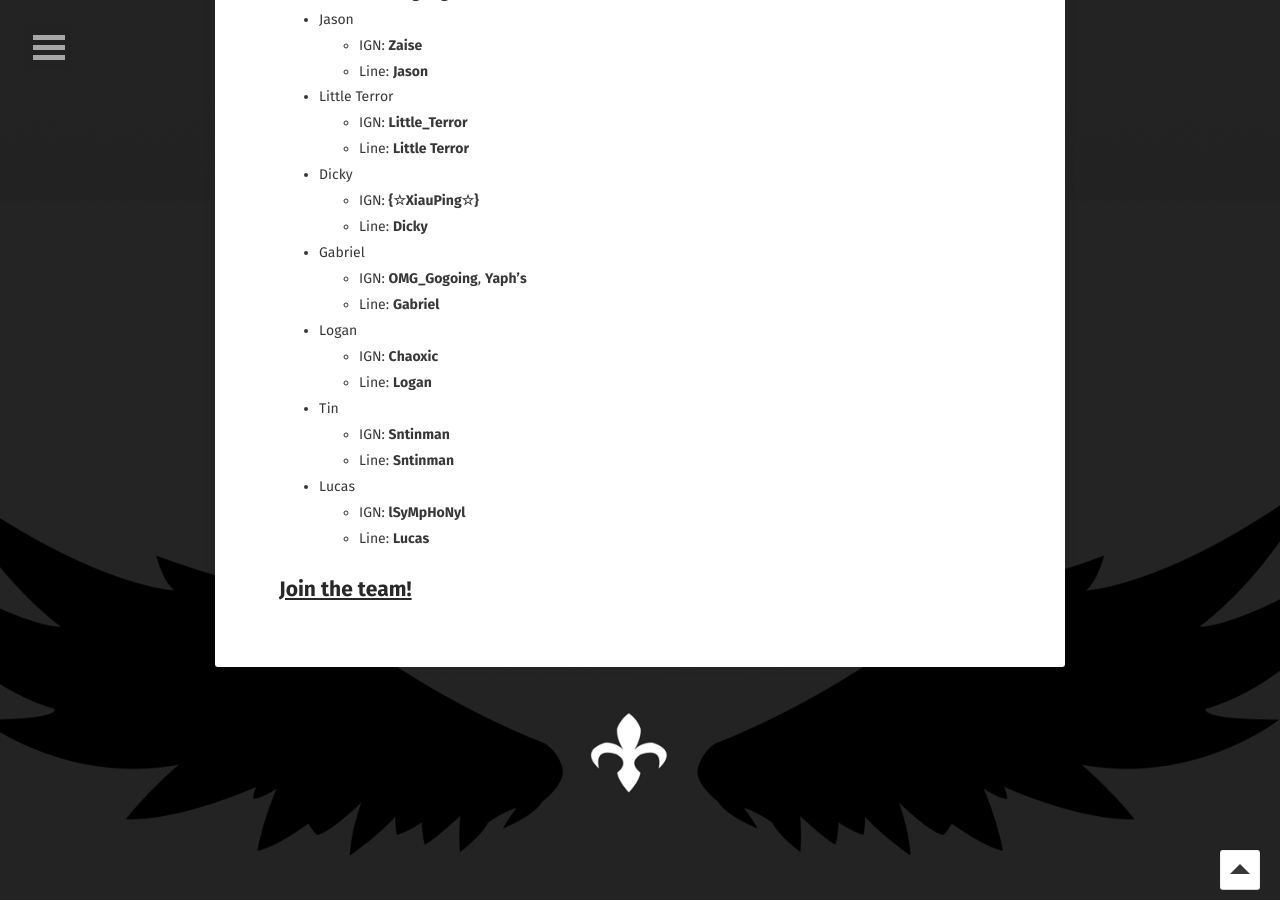
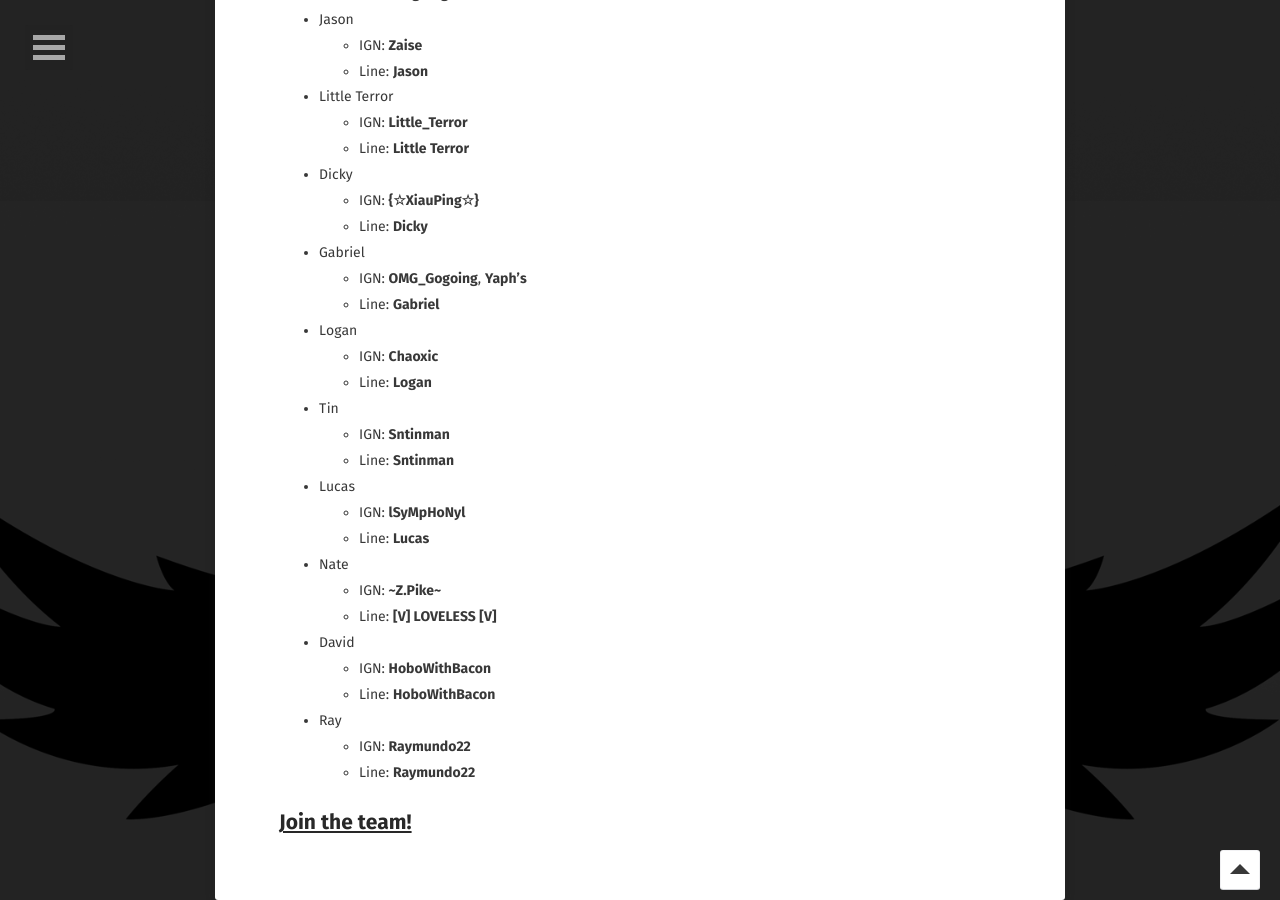
Before and after one commit to davk28/brokenluck.github.io, a Jekyll site: the page built from members/index.md, in a window 1280 px wide and 900 px high, scrolled down 699 px. Built offline with Jekyll 4.4.1, drawn with Linux system fonts in a browser that asks for light colours; some web fonts are replaced.

Commit message:
Add new members to /members.

```diff
--- a/members/index.md
+++ b/members/index.md
@@ -42,5 +42,14 @@ comments: false
 * Lucas
   * IGN: <b>lSyMpHoNyl</b>
   * Line: <b>Lucas</b>
+* Nate
+  * IGN: <b>~Z.Pike~</b>
+  * Line: <b>[V] LOVELESS [V]</b>
+* David
+  * IGN: <b>HoboWithBacon</b>
+  * Line: <b>HoboWithBacon</b>
+* Ray
+  * IGN: <b>Raymundo22</b>
+  * Line: <b>Raymundo22</b>
 
 ## <a href="/about#join">Join the team!</a>
```
